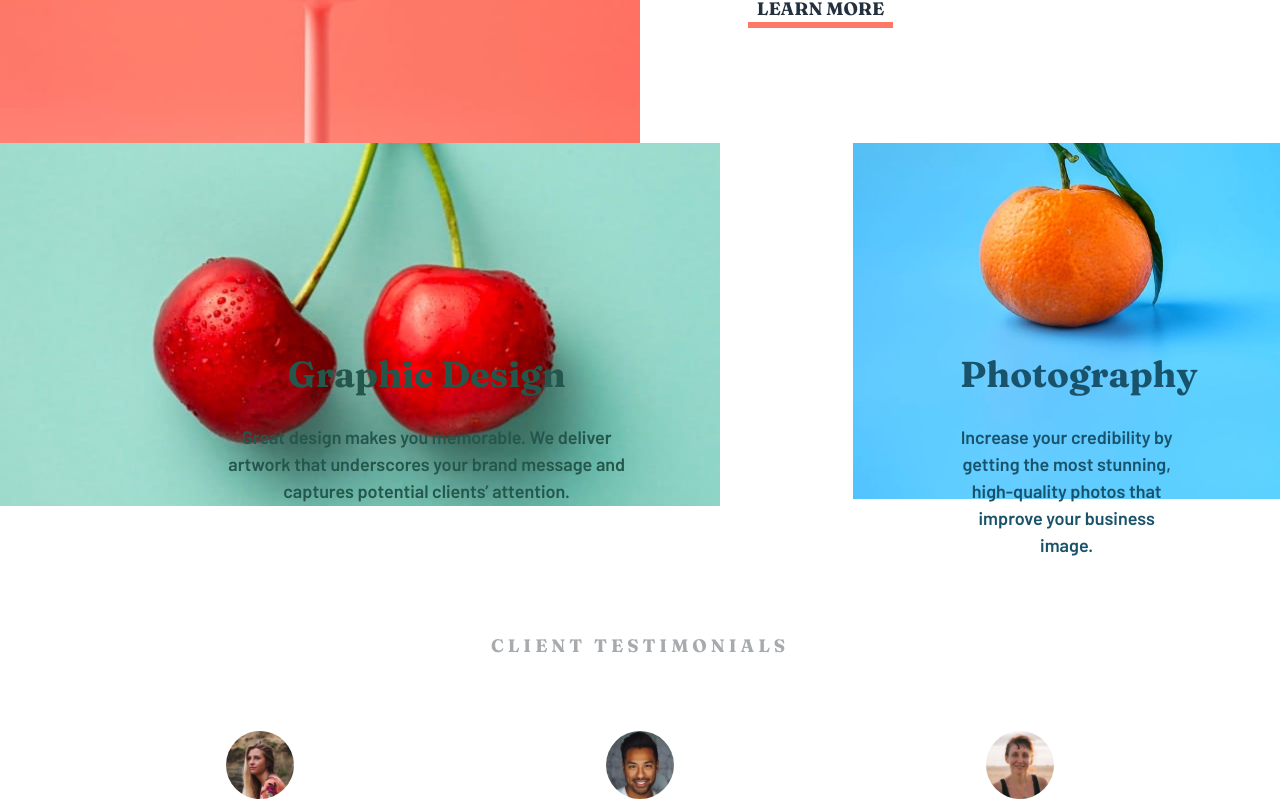
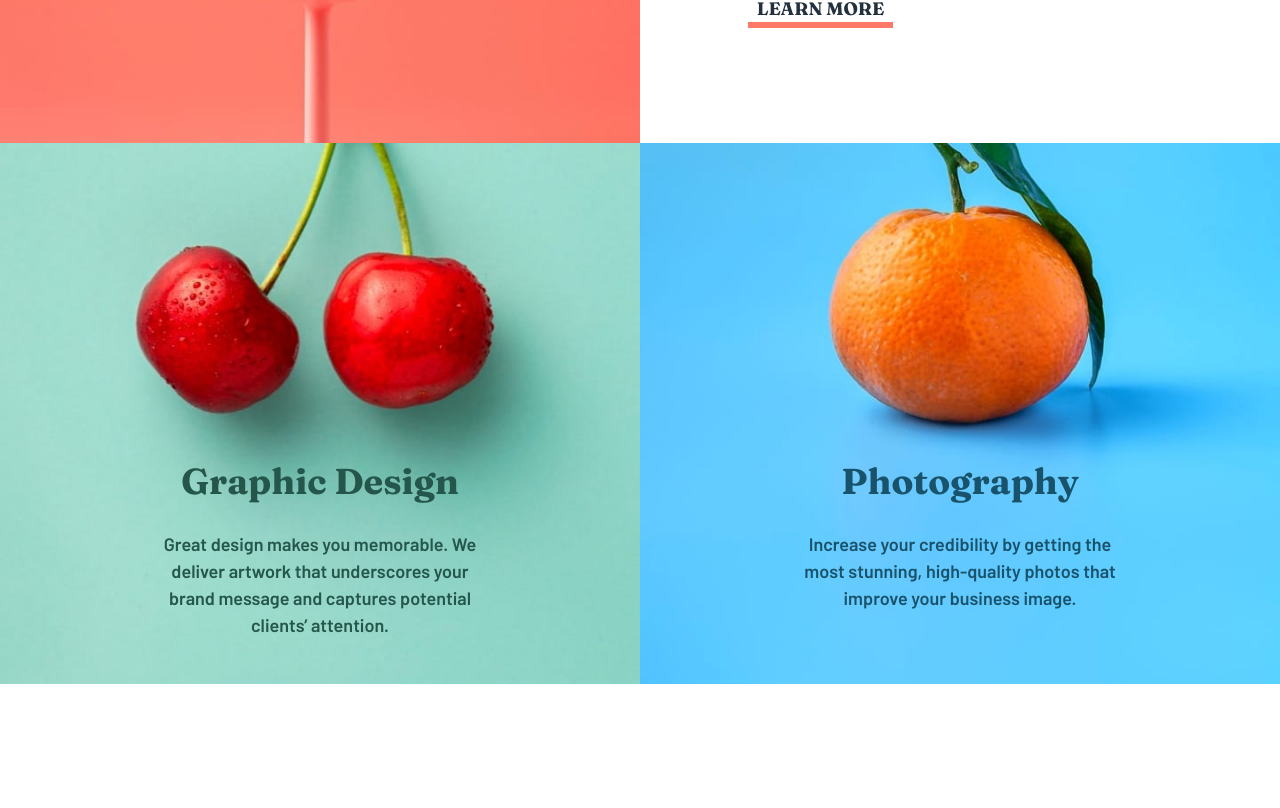
Before and after one commit to thiagoa-martins/sunnyside-agency-landing-page, a React (Create React App) app: page / in a window 1280 px wide. Shown: the part 1572-2380 px from the top of the page. Built offline with nearby package versions, Linux system fonts and the light colour scheme.

Commit message:
Add mobile images in the projects object

```diff
--- a/src/components/cardProject/cardProject.css
+++ b/src/components/cardProject/cardProject.css
@@ -23,6 +23,6 @@
 @media screen and (max-width: 1180px) {
   .card-project {
     width: 80%;
-        left: 11%;
+    left: 10%;
   }
 }
--- a/src/objects/projects/projects.css
+++ b/src/objects/projects/projects.css
@@ -4,30 +4,51 @@
 
 .projects div.project {
   position: relative;
-    background-color: var(--color-neutral-white);
   width: 50%;
 }
 
 .projects div.project img {
   width: 100%;
-}
-
-.projects div.graphic-design {
-    background-image: url("../../images/desktop/image-graphic-design.jpg");
-    background-repeat: no-repeat;
-    /* background-size: contain auto; */
-    /* min-width: 720px;
-    height: 600px; */
-    width: 100%;
-    /* height: 100%; */
+  height: 100%;
 }
 
 @media screen and (max-width: 1000px) {
   .projects {
-        flex-direction: column;
+    flex-wrap: wrap;
   }
 
   .projects div.project {
     width: 100%;
   }
 }
+
+@media screen and (max-width: 480px) {
+  .projects div.project.graphic-design img,
+  .projects div.project.photography img {
+    opacity: 0;
+  }
+
+  .projects div.graphic-design,
+  .projects div.photography {
+    background-repeat: no-repeat;
+    background-size: cover;
+  }
+
+  .projects div.graphic-design {
+    background-image: url("../../images/mobile/image-graphic-design.jpg");
+  }
+
+  .projects div.photography {
+    background-image: url("../../images/mobile/image-photography.jpg");
+  }
+
+  .projects div.project {
+    height: 35rem;
+  }
+
+  .projects div.project .card-project {
+    margin: 2rem 0;
+    width: 90%;
+    left: 5%;
+  }
+}
--- a/src/objects/projects/projects.js
+++ b/src/objects/projects/projects.js
@@ -7,12 +7,13 @@ const Projects = () => {
   return (
     <section className="projects" id="projects">
       <div className="project graphic-design">
-                {/* <img src={ImageGraphicDesign}
+        <img
+          src={ImageGraphicDesign}
           alt="Graphic design"
-                title="Graphic design" />
-                 */}
-                <CardProject
-                color="hsl(167, 40%, 24%)">
+          title="Graphic design"
+        />
+
+        <CardProject color="hsl(167, 40%, 24%)">
           <h3>Graphic design</h3>
 
           <p>
@@ -23,18 +24,15 @@ const Projects = () => {
         </CardProject>
       </div>
 
-            <div className="project">
-                <img src={ImagePhotography}
-                alt="Photography"
-                title="Photography" />
+      <div className="project photography">
+        <img src={ImagePhotography} alt="Photography" title="Photography" />
 
-                <CardProject
-                color="hsl(198, 62%, 26%)">
+        <CardProject color="hsl(198, 62%, 26%)">
           <h3>Photography</h3>
 
           <p>
-                        Increase your credibility by getting the most stunning,
-                        high-quality photos that improve your business image.
+            Increase your credibility by getting the most stunning, high-quality
+            photos that improve your business image.
           </p>
         </CardProject>
       </div>
--- a/src/styles/elements/base.css
+++ b/src/styles/elements/base.css
@@ -9,7 +9,6 @@ body {
   font-family: var(--font-barlow);
   line-height: 1.5rem;
   color: var(--color-neutral-white);
-    background-color: #000;
 }
 
 .container {
```
Lines whose indentation alone changed are shown as unchanged.
